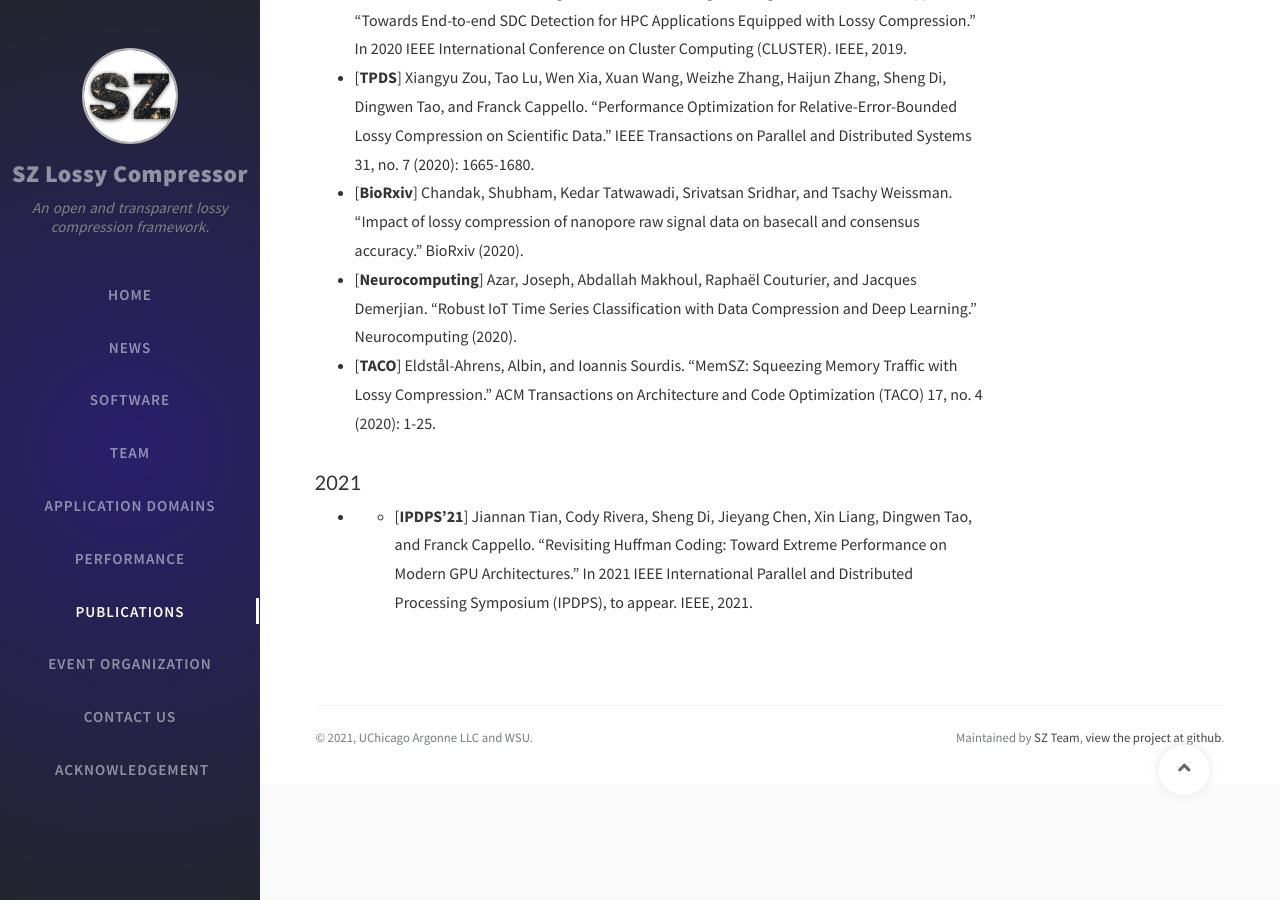
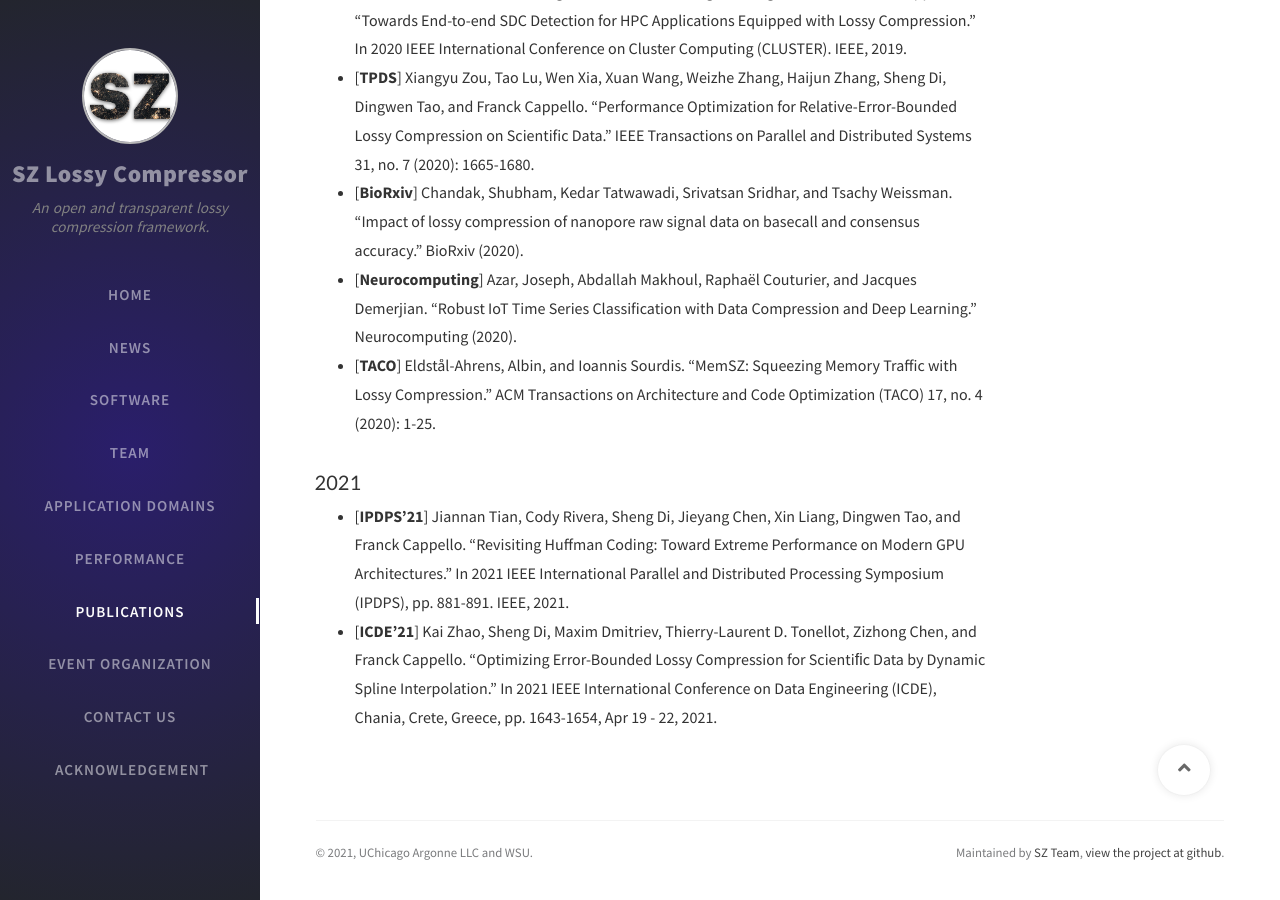
Before and after one commit to szcompressor/szcompressor.github.io, a Jekyll site: the page built from tabs/publication.md, in a window 1280 px wide and 900 px high, scrolled down 4396 px. Built offline with Jekyll 4.4.1, drawn with Linux system fonts in a browser that asks for light colours; nearby versions of some CDN libraries; comment, search, counter and statistics services are not loaded.

Commit message:
Update publication.md

```diff
--- a/tabs/publication.md
+++ b/tabs/publication.md
@@ -53,5 +53,6 @@ title: Publications
 - [**TACO**] Eldstål-Ahrens, Albin, and Ioannis Sourdis. "MemSZ: Squeezing Memory Traffic with Lossy Compression." ACM Transactions on Architecture and Code Optimization (TACO) 17, no. 4 (2020): 1-25.
 
 ### 2021
-- - [**IPDPS'21**] Jiannan Tian, Cody Rivera, Sheng Di, Jieyang Chen, Xin Liang, Dingwen Tao, and Franck Cappello. "Revisiting Huffman Coding: Toward Extreme
-Performance on Modern GPU Architectures." In 2021 IEEE International Parallel and Distributed Processing Symposium (IPDPS), to appear. IEEE, 2021.
+- [**IPDPS'21**] Jiannan Tian, Cody Rivera, Sheng Di, Jieyang Chen, Xin Liang, Dingwen Tao, and Franck Cappello. "Revisiting Huffman Coding: Toward Extreme
+Performance on Modern GPU Architectures." In 2021 IEEE International Parallel and Distributed Processing Symposium (IPDPS), pp. 881-891. IEEE, 2021.
+- [**ICDE'21**] Kai Zhao, Sheng Di, Maxim Dmitriev, Thierry-Laurent D. Tonellot, Zizhong Chen, and Franck Cappello. "Optimizing Error-Bounded Lossy Compression for Scientiﬁc Data by Dynamic Spline Interpolation." In 2021 IEEE International Conference on Data Engineering (ICDE), Chania, Crete, Greece, pp. 1643-1654, Apr 19 - 22, 2021.
```
